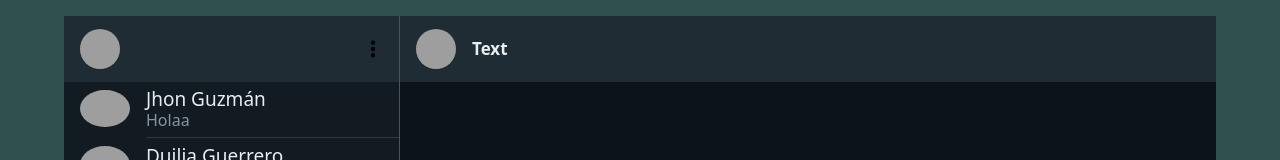
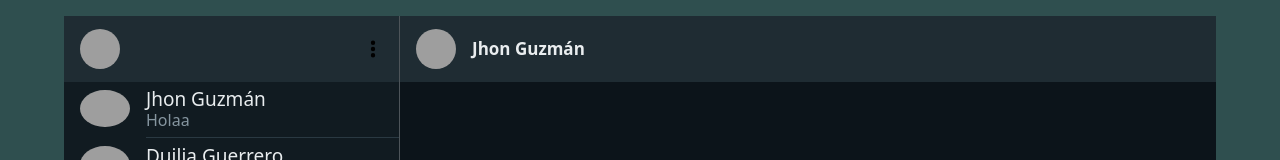
Before and after one commit to jaguzmanb1/whatsapp-clone, a React (Vite) app: page / in a window 1280 px wide. Shown: the top 160 px of the page. Built offline with nearby package versions, Linux system fonts and the light colour scheme; grey boxes are pictures that could not be loaded.

Commit message:
Profile name in chat

```diff
--- a/src/App.jsx
+++ b/src/App.jsx
@@ -71,6 +71,7 @@ function App() {
         <section className='right-panel-container'>
           <ChatPanel
             conversation={conversations[idConv]['messages']}
+            userName={conversations[idConv]['from']}
             addMessageFunc={appendToConversation}
           />
         </section>
--- a/src/components/actual-chat/actual-chat.jsx
+++ b/src/components/actual-chat/actual-chat.jsx
@@ -6,7 +6,7 @@ import React from 'react'
 
 import ContentEditable from 'react-contenteditable'
 
-export const ChatPanel = ({conversation, addMessageFunc}) => {
+export const ChatPanel = ({conversation, userName, addMessageFunc}) => {
 
     const [ actualMessage, setActualMessage ] = useState("")
 
@@ -59,7 +59,7 @@ export const ChatPanel = ({conversation, addMessageFunc}) => {
         <section className="chat-panel-container">
             <section className="chat-panel-menu">
                 <img src="https://img.freepik.com/vector-premium/perfil-avatar-hombre-icono-redondo_24640-14044.jpg?w=826" alt="Avatar"/>
-                <p>Text</p>
+                <p>{userName}</p>
             </section>
             <section className='chat-panel-messages-container'>
                 <ul className='chat-panel-messages'>
```
